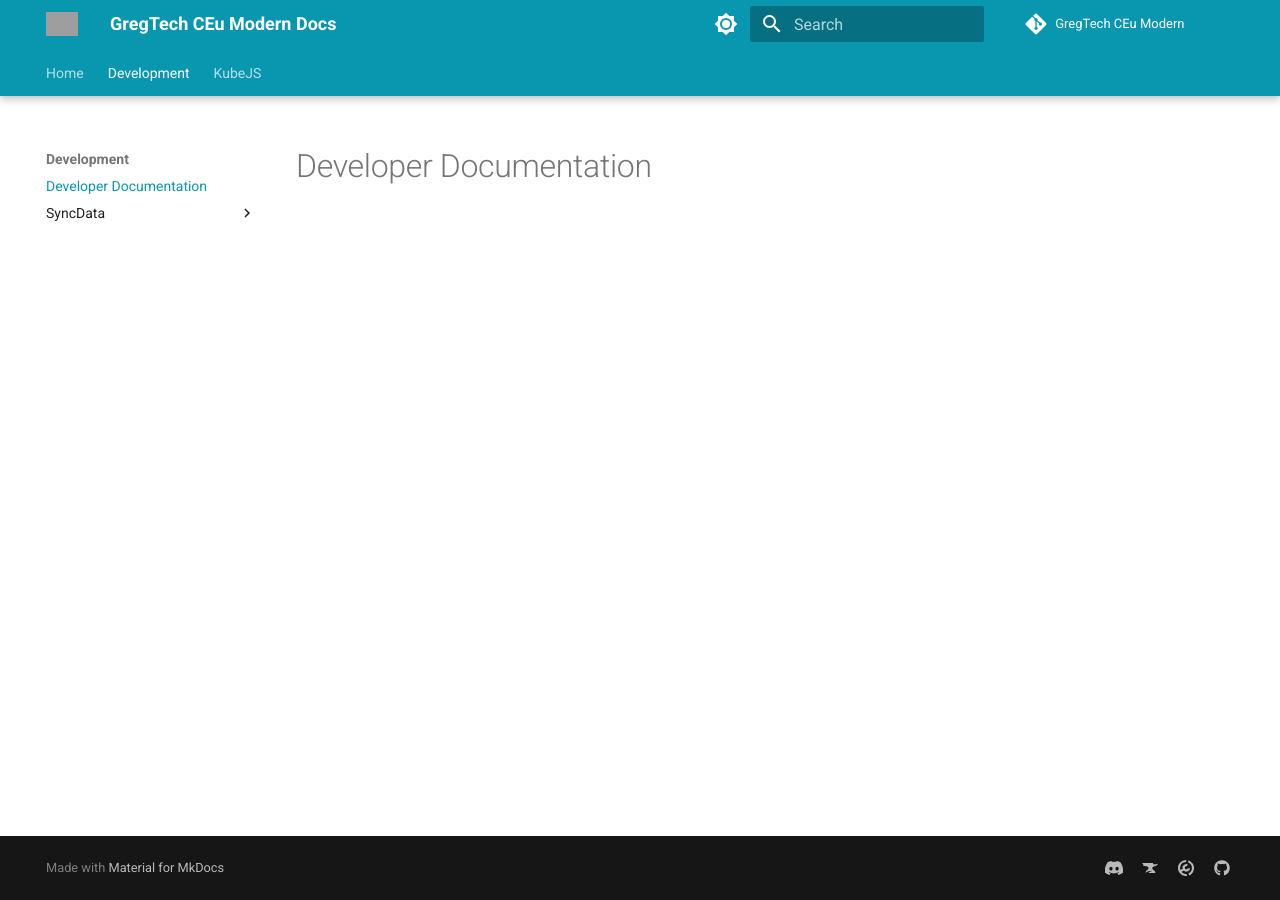
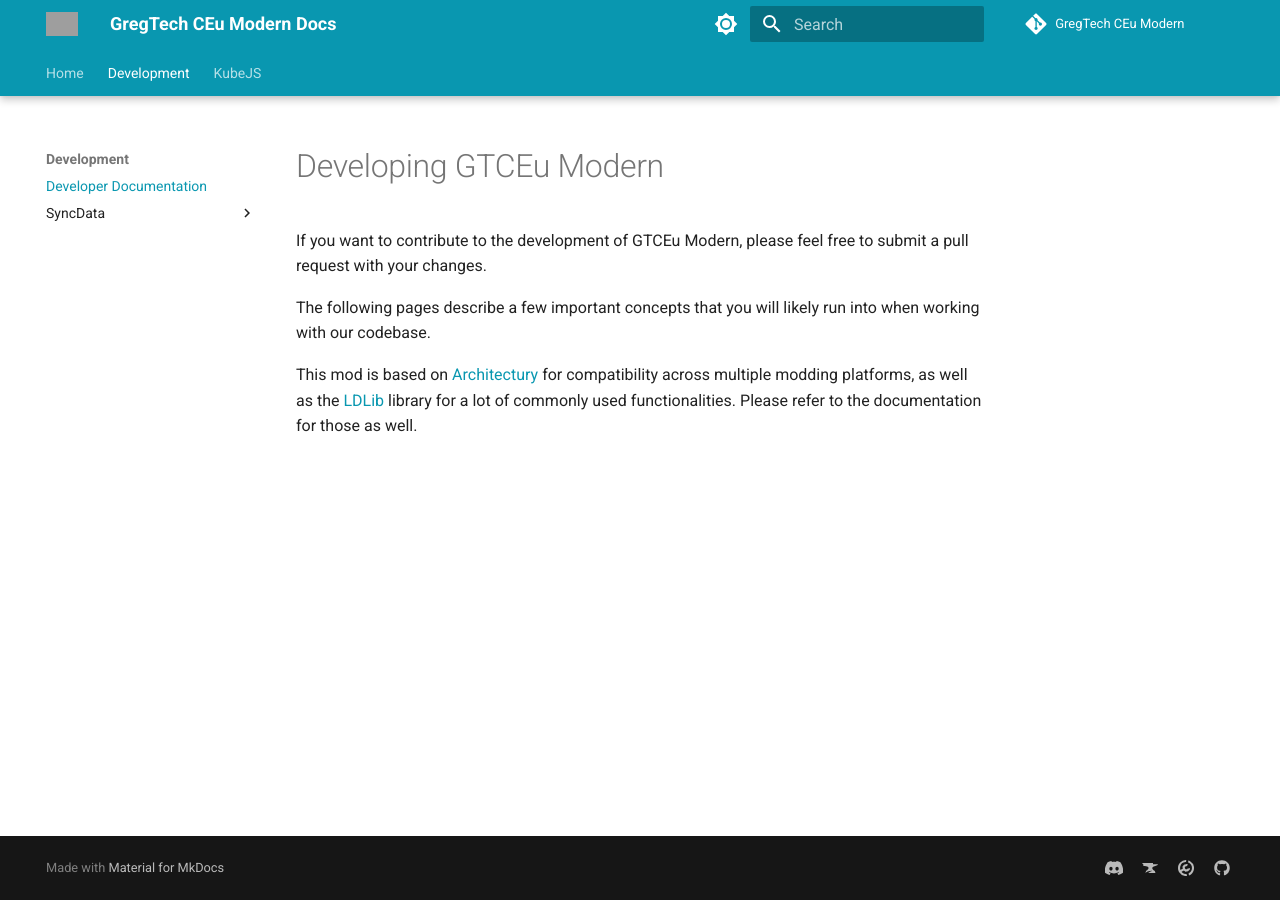
Before and after one commit to GregTechCEu/gtceu-modern-docs, an MkDocs documentation site: the page built from docs/Development/index.md, in a window 1280 px wide. Built offline with MkDocs 1.6.1 and Material for MkDocs 9.7.7, drawn with Linux system fonts in a browser that asks for light colours; comment, search, counter and statistics services are not loaded; grey boxes are pictures that could not be loaded.

Commit message:
add development index page

```diff
--- a/docs/Development/index.md
+++ b/docs/Development/index.md
@@ -1,3 +1,14 @@
 ---
 title: Developer Documentation
 ---
+
+# Developing GTCEu Modern
+
+If you want to contribute to the development of GTCEu Modern, please feel free to submit a
+pull request with your changes.
+
+The following pages describe a few important concepts that you will likely run into when working with our codebase.
+
+This mod is based on [Architectury](https://docs.architectury.dev/start) for compatibility across multiple modding
+platforms, as well as the [LDLib](https://github.com/Low-Drag-MC/LDLib-Architectury/wiki) library for a lot of
+commonly used functionalities. Please refer to the documentation for those as well.
```
